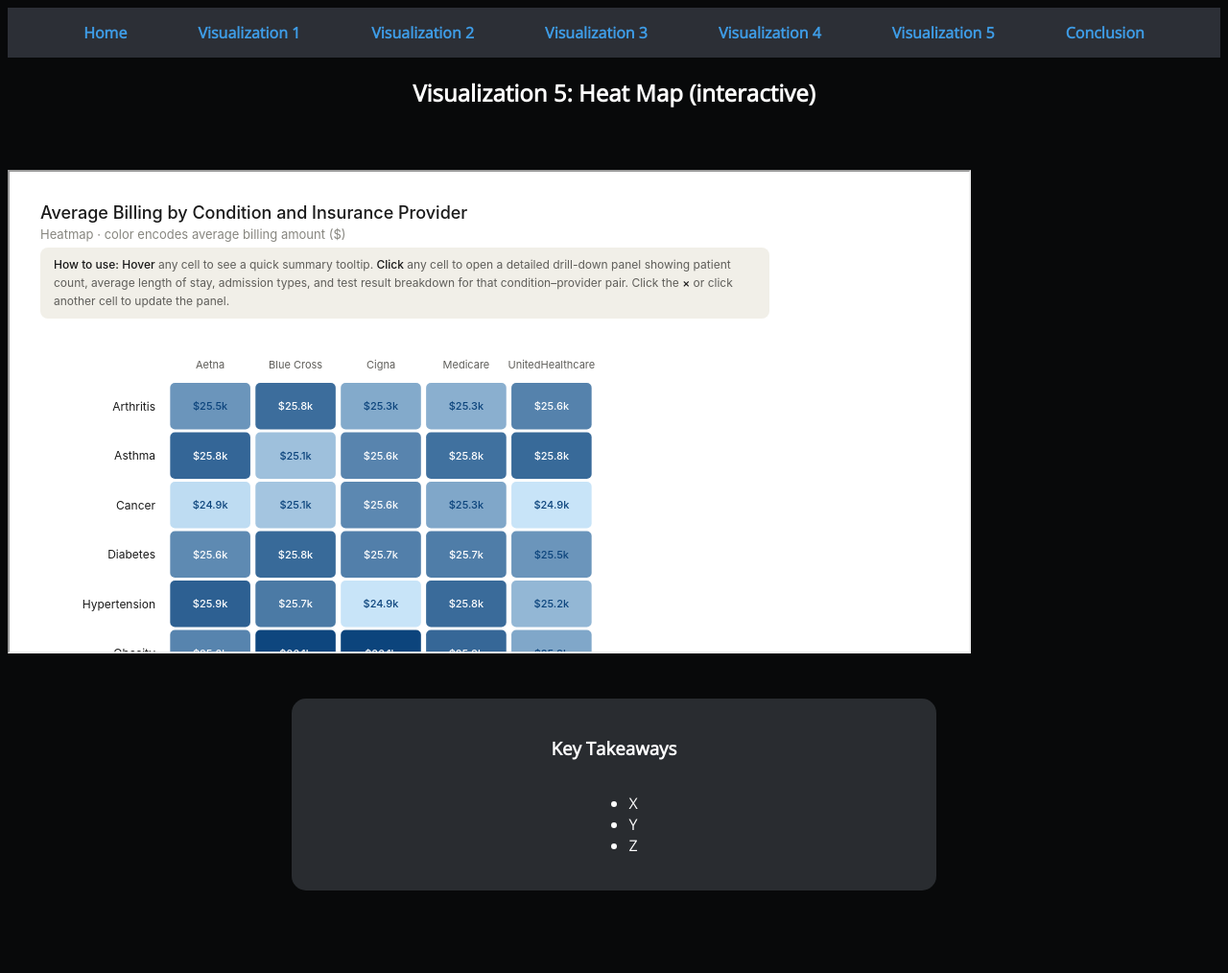
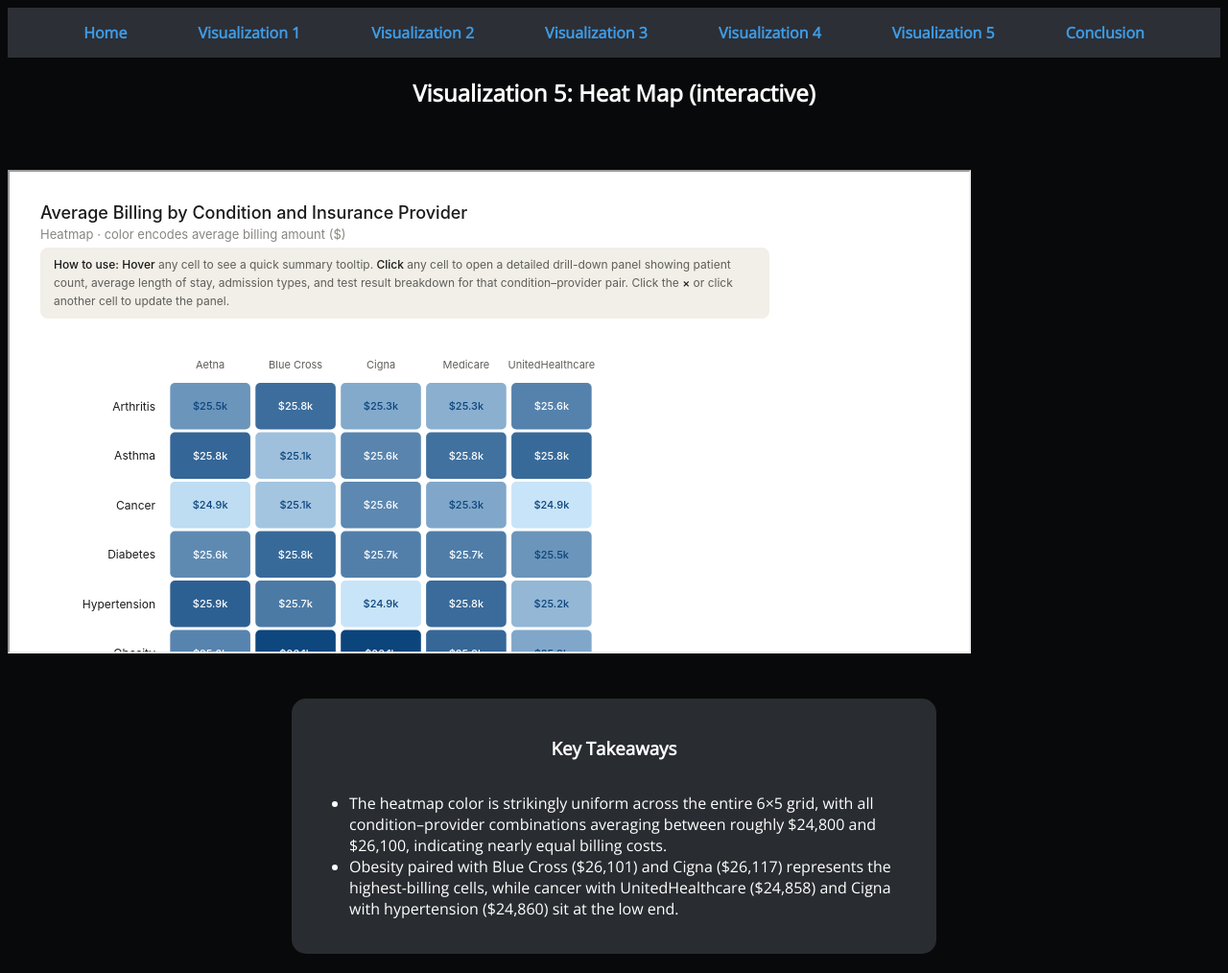
Before and after one commit to katems16/DS4200_Project, a plain HTML site: page proj_viz5.html in a window 1280 px wide. Shown: the whole page at 96% size. Before the commit the page ends 948 px from the top, so only its background shows below. Drawn offline with nearby package versions, Linux system fonts and the light colour scheme.

Commit message:
added key takeaways

```diff
--- a/proj_viz5.html
+++ b/proj_viz5.html
@@ -34,9 +34,8 @@
     <div class="A">
         <h3>Key Takeaways</h3>
         <ul>
-            <li> X </li>
-            <li> Y </li>
-            <li> Z </li>
+            <li> The heatmap color is strikingly uniform across the entire 6×5 grid, with all condition–provider combinations averaging between roughly $24,800 and $26,100, indicating nearly equal billing costs. </li>
+            <li> Obesity paired with Blue Cross ($26,101) and Cigna ($26,117) represents the highest-billing cells, while cancer with UnitedHealthcare ($24,858) and Cigna with hypertension ($24,860) sit at the low end.  </li>
         </ul>
     </div>
 </body>
```
